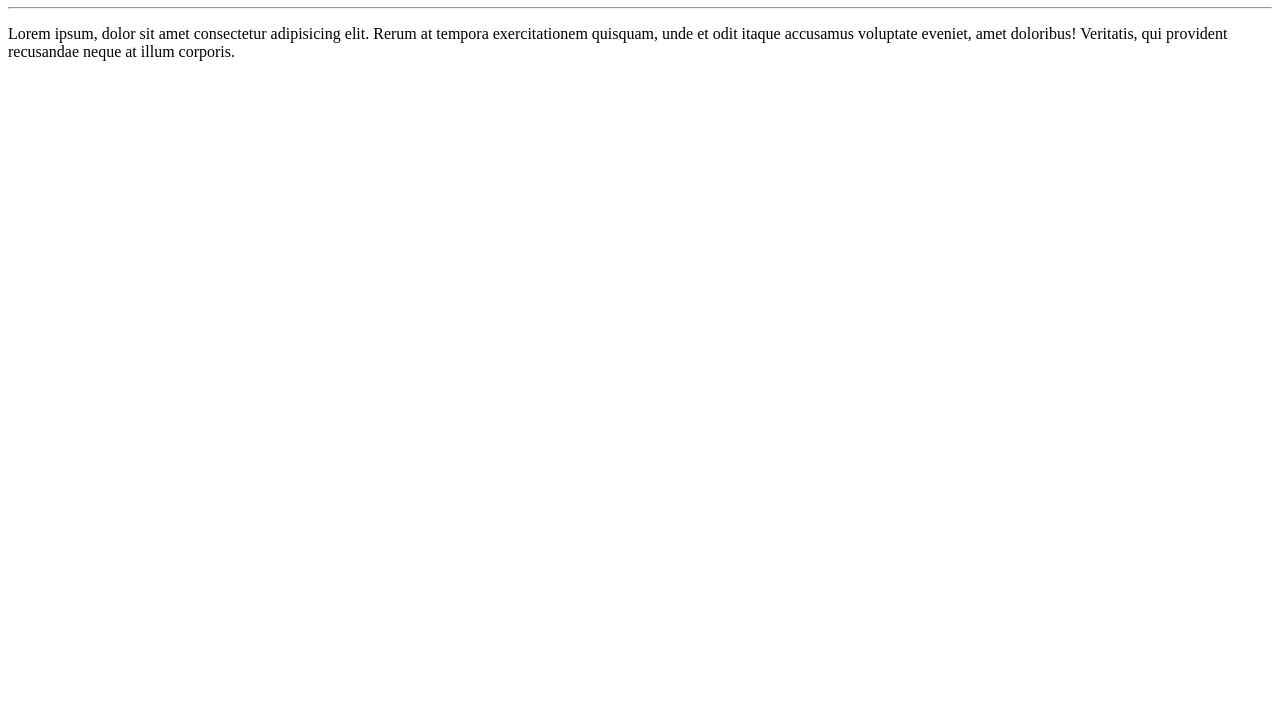
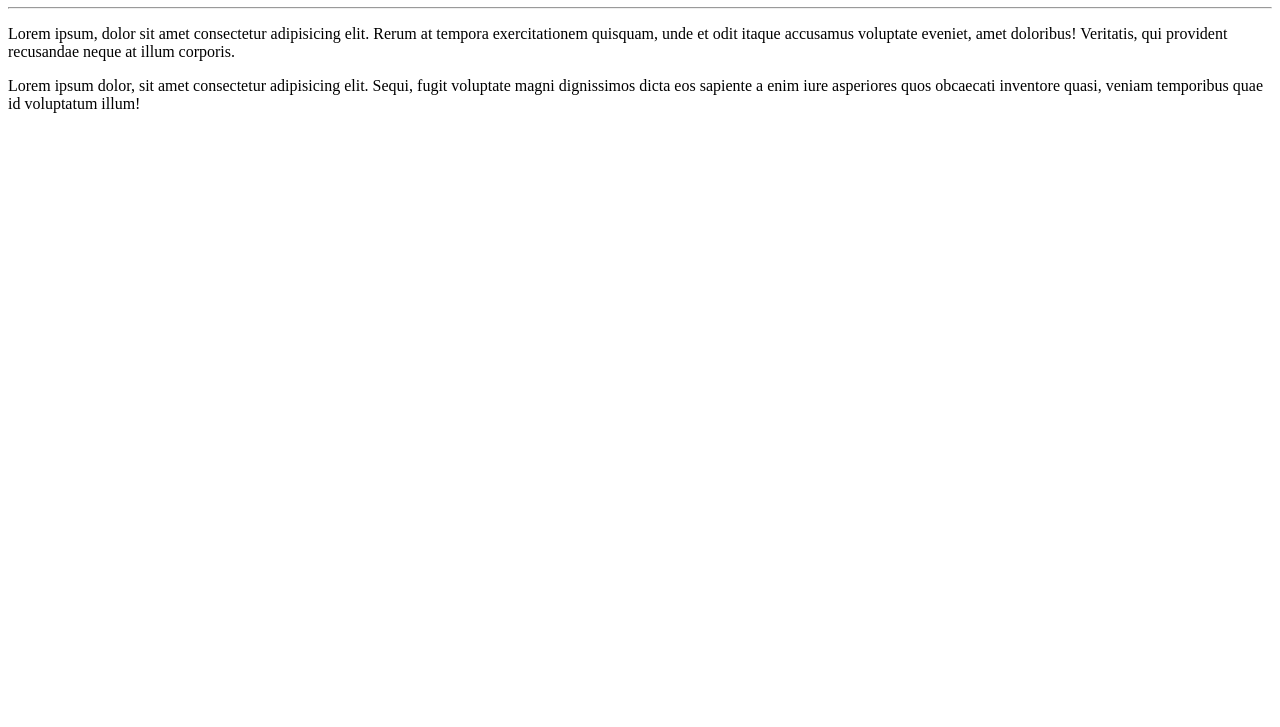
Before and after one commit to douglaslima-dev/ola-mundo, a plain HTML site: page site-exemplo/index.html in a window 1280 px wide. Shown: the part 73-800 px from the top of the page. Drawn offline with Linux system fonts and the light colour scheme.

Commit message:
add paragrafo

```diff
--- a/site-exemplo/index.html
+++ b/site-exemplo/index.html
@@ -9,5 +9,6 @@
     <h1>Olá, Mundo!</h1>
     <hr>
     <p>Lorem ipsum, dolor sit amet consectetur adipisicing elit. Rerum at tempora exercitationem quisquam, unde et odit itaque accusamus voluptate eveniet, amet doloribus! Veritatis, qui provident recusandae neque at illum corporis.</p>
+    <p>Lorem ipsum dolor, sit amet consectetur adipisicing elit. Sequi, fugit voluptate magni dignissimos dicta eos sapiente a enim iure asperiores quos obcaecati inventore quasi, veniam temporibus quae id voluptatum illum!</p>
 </body>
 </html>
```
